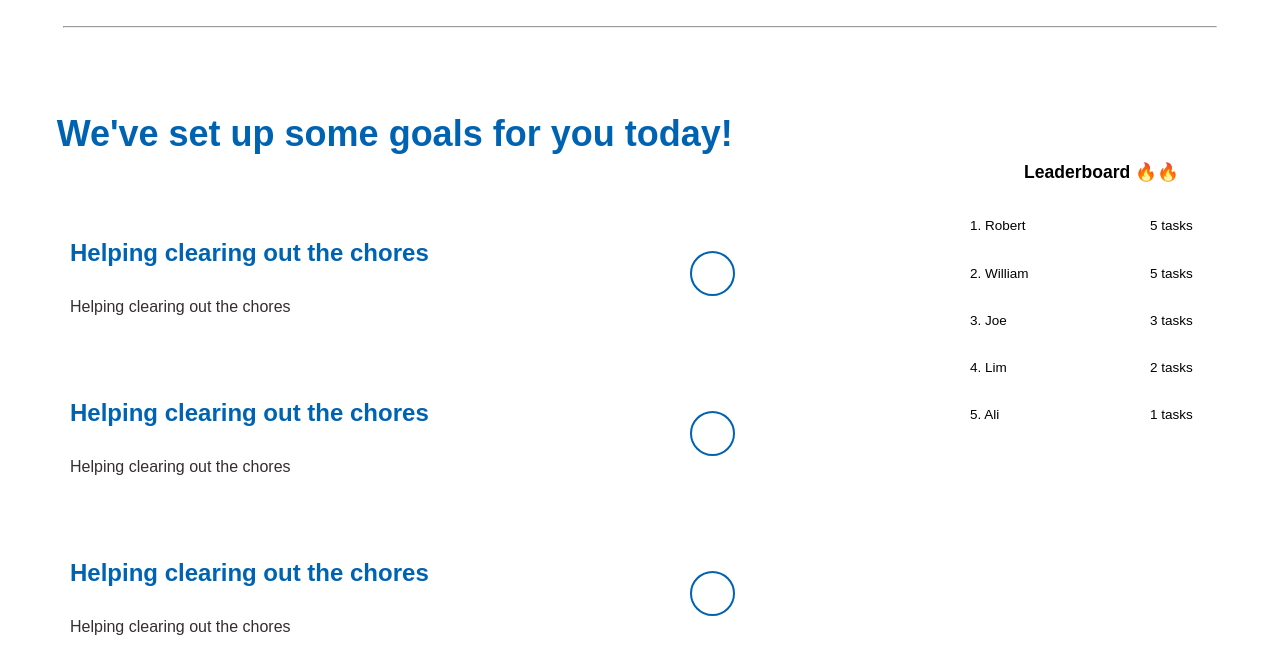
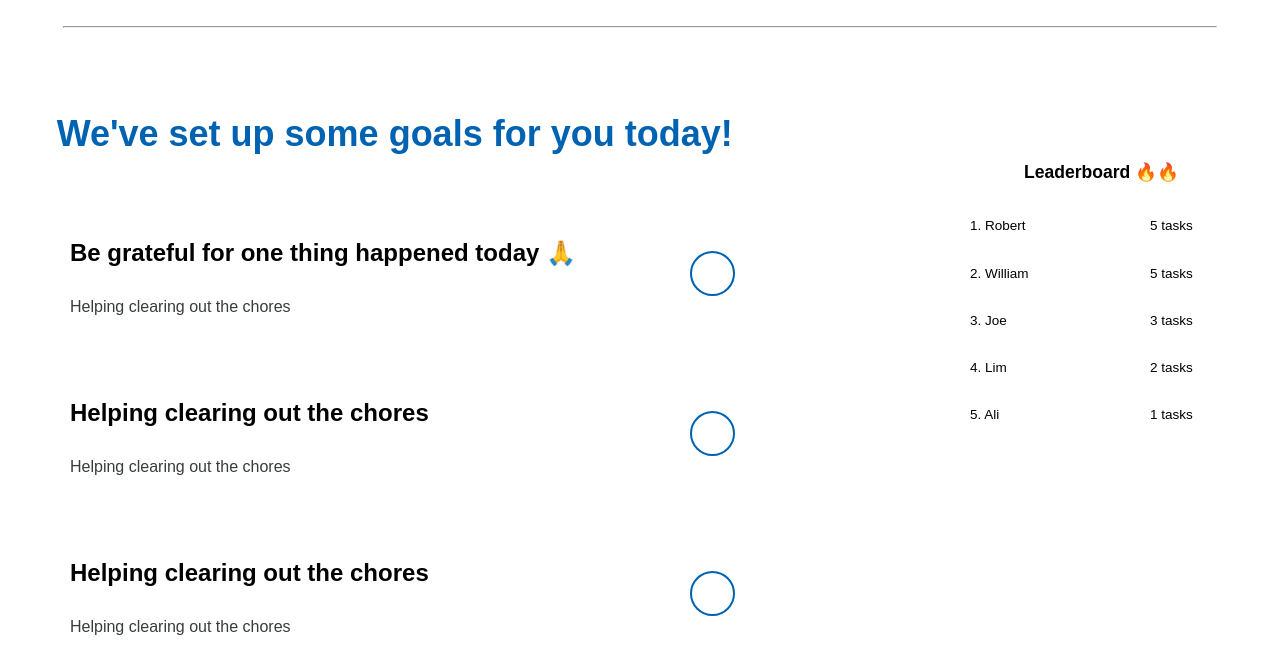
Before and after one commit to 0901-herr/Quickhack-2021, a Django app: page / in a window 1280 px wide; the page is wider, and only the part inside the window is pictured. Shown: the part 737-1408 px from the top of that part. Run offline with Django 3.2, Linux system fonts and the light colour scheme.

Commit message:
some changes

```diff
--- a/mentalhealth/Menty/urls.py
+++ b/mentalhealth/Menty/urls.py
@@ -2,5 +2,6 @@ from django.urls import path
 from . import views
 
 urlpatterns = [
-    path('', views.index, name='index')
+    path('', views.index, name='index'),
+    path('create', views.create, name="create")
 ]
--- a/mentalhealth/Menty/views.py
+++ b/mentalhealth/Menty/views.py
@@ -1,5 +1,32 @@
 from django.shortcuts import render
+from django.http import HttpResponse
+import random
+
+from .models import Task
+from .models import Leaderboard
 
 # Create your views here.
 def index(request):
     return render(request, 'index.html')
+
+def create(request):
+    if request.method == 'POST':
+        your_leaderboard = Leaderboard(name="You", score="0 Tasks")
+        your_leaderboard.save()
+
+        # random_lst = []
+        # for i in range(3):
+        #     random_num = random.randrange(1, 11)
+        #     if random_num not in random_lst:
+        #         random_lst.append(random_num)
+
+        all_tasks = Task.objects.all()
+        tasks = all_tasks
+
+        # for task in all_tasks:
+        #     if int(task['task_id']) in random_lst:
+        #         tasks['task_id'] = task
+
+        print(tasks)
+
+        return HttpResponse({"tasks":tasks})
--- a/mentalhealth/static/css/style.css
+++ b/mentalhealth/static/css/style.css
@@ -144,11 +144,12 @@ section h1 {
     font-size: 24px;
     font-weight: medium;
     align-items: center;
+    color: black;
 }
 
 .task-item p {
     font-size: 16px;
-    color: #382D2D;
+    color: #383c3d;
 }
 
 .task-btn {
--- a/mentalhealth/templates/index.html
+++ b/mentalhealth/templates/index.html
@@ -15,7 +15,9 @@
         <div class="branding">
             <h1 id="title">Improve your mental health</h1>
             <h4 id="subtitle">by these small tasks</h4>
-            <button class="btn" type="button"><a href="#tasks">Start today</a></button>
+
+            <button class="btn" type="submit"><a href="#tasks">Start today</a></button>
+
             <img src="{% static 'css/pic1.png' %}">
         </div>
     </header>
@@ -28,10 +30,10 @@
             <div id="tasklist">
                 <li>
                     <div class="task-item">
-                        <h3>Helping clearing out the chores</h3>
+                        <h3>Be grateful for one thing happened today 🙏</h3>
                         <p>Helping clearing out the chores</p>
                     </div>
-                    <button class="task-btn"></button>
+                    <button class="task-btn" onclick="changeColor(this)"></button>
                 </li>
 
                 <li>
@@ -39,7 +41,7 @@
                         <h3>Helping clearing out the chores</h3>
                         <p>Helping clearing out the chores</p>
                     </div>
-                    <button class="task-btn"></button>
+                    <button class="task-btn" onclick="changeColor(this)"></button>
                 </li>
 
                 <li>
@@ -47,7 +49,7 @@
                         <h3>Helping clearing out the chores</h3>
                         <p>Helping clearing out the chores</p>
                     </div>
-                    <button class="task-btn"></button>
+                    <button class="task-btn" onclick="changeColor(this)"></button>
                 </li>
             </div>
         </div>
@@ -97,3 +99,14 @@
     </section>
 </body>
 </html>
+
+<script text="text/javascript">
+    document.getElementById('task-btn').onclick = changeColor;
+
+    function changeColor(_this) {
+        _this.style.color = "blue";
+        _this.style.background
+        return false;
+    }
+
+</script>
```
Also changed, not shown: mentalhealth/db.sqlite3.
